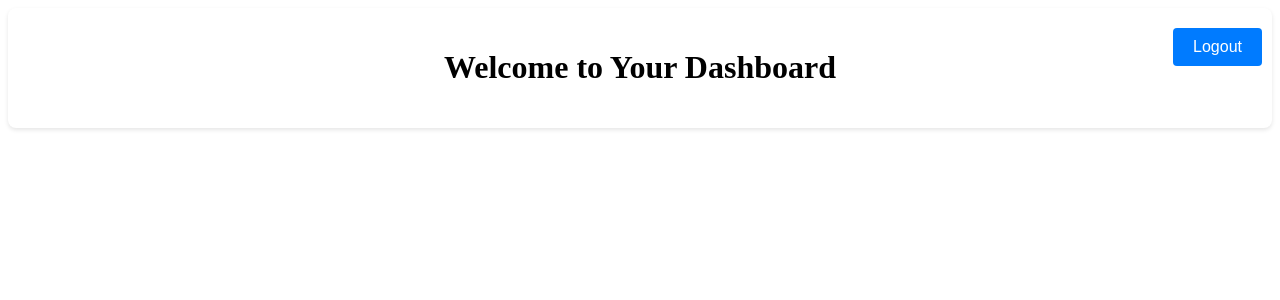
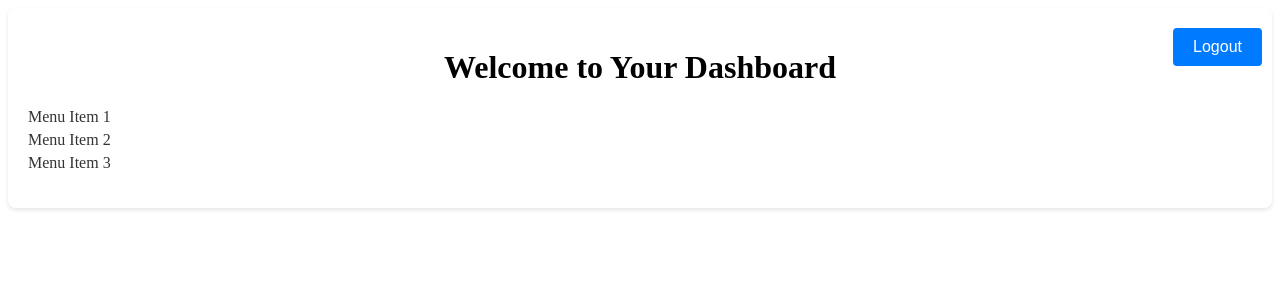
Before and after one commit to leventekadocsa/GymConnect, a Flask app: page /dashboard in a window 1280 px wide. Shown: the top 300 px of the page. Run offline with Flask 3, Linux system fonts and the light colour scheme; a user stored in the database is signed in.

Commit message:
Adatlap .docx

```diff
--- a/static/dashboard_styles.css
+++ b/static/dashboard_styles.css
@@ -32,3 +32,28 @@ button:hover {
   top: 10px; /* Adjust the top distance as needed */
   right: 10px; /* Adjust the right distance as needed */
 }
+
+/* Style for the menu */
+.dashboard-menu {
+  text-align: left; /* Align menu items to the left */
+  margin-top: 20px; /* Add some space between menu and content */
+}
+
+/* Style for menu items */
+.dashboard-menu ul {
+  list-style-type: none; /* Remove default bullet points */
+  padding: 0; /* Remove default padding */
+}
+
+.dashboard-menu li {
+  margin-bottom: 5px; /* Add some space between menu items */
+}
+
+.dashboard-menu a {
+  text-decoration: none; /* Remove underline from links */
+  color: #333; /* Set link color */
+}
+
+.dashboard-menu a:hover {
+  color: #007bff; /* Change link color on hover */
+}
--- a/templates/dashboard.html
+++ b/templates/dashboard.html
@@ -13,6 +13,14 @@
       <a href="{{ url_for('logout') }}"
         ><button class="dashboard-button">Logout</button></a
       >
+      <div class="dashboard-menu">
+        <ul>
+          <li><a href="#">Menu Item 1</a></li>
+          <li><a href="#">Menu Item 2</a></li>
+          <li><a href="#">Menu Item 3</a></li>
+          <!-- Add more menu items as needed -->
+        </ul>
+      </div>
       <div class="dashboard-content">
         <!-- Dashboard content goes here -->
       </div>
```
Also changed, not shown: 1 other file.
